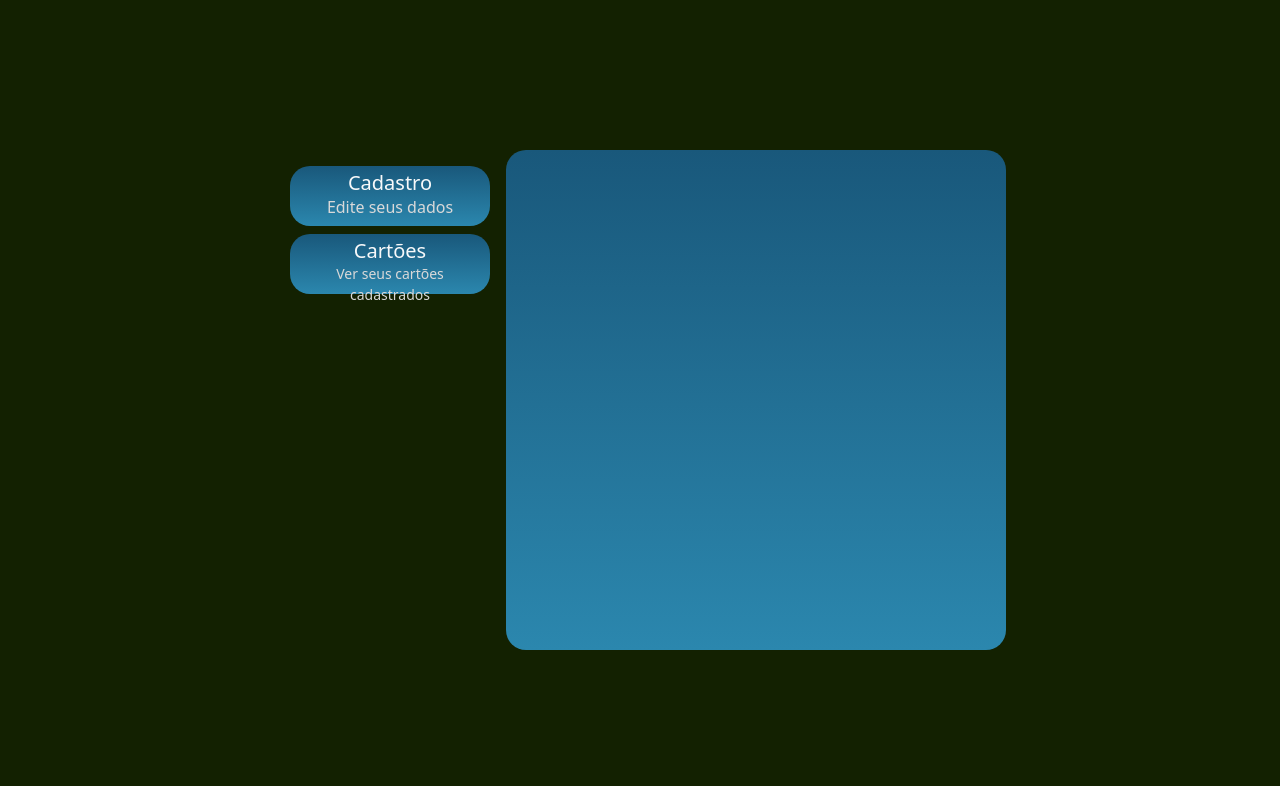
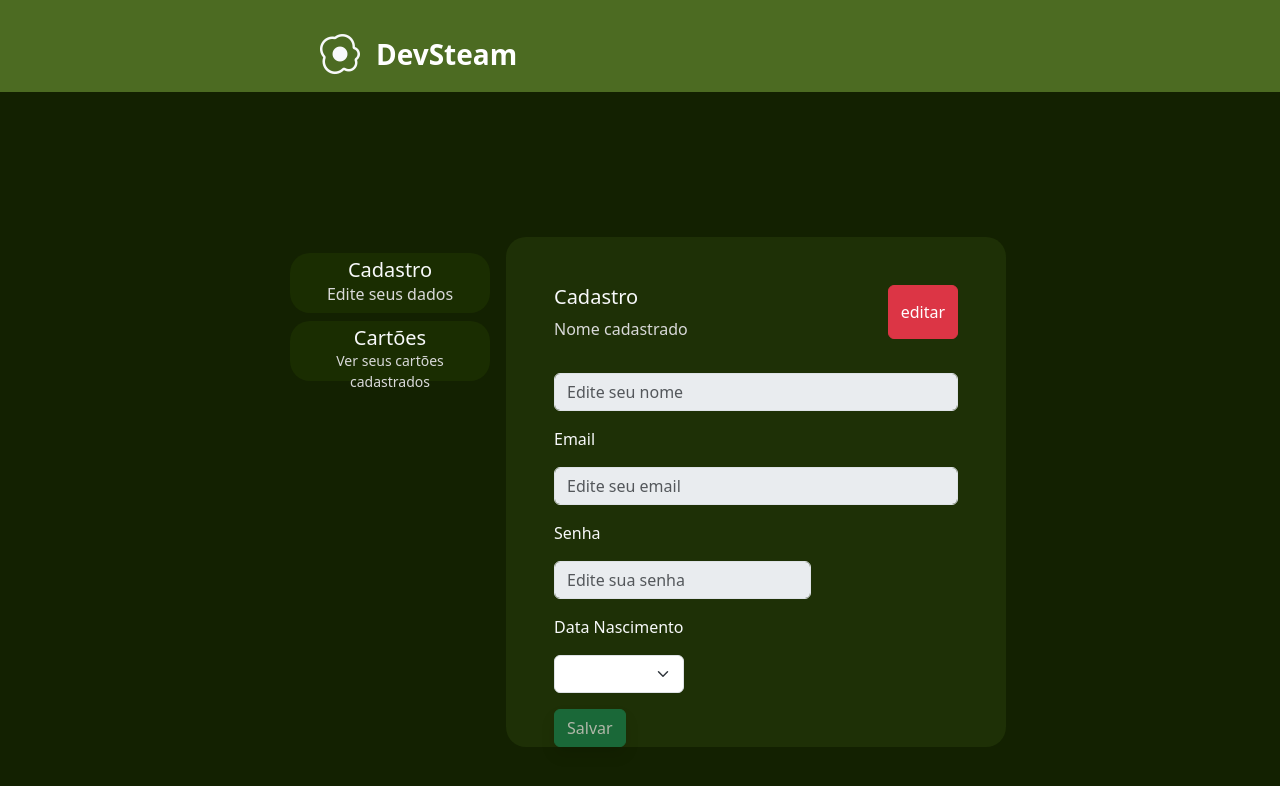
Before and after one commit to BiaS1lva6/devSteam-2025-main, a React app: page /perfil in a window 1280 px wide. Shown: the top 786 px of the page. Built offline with nearby package versions, Linux system fonts and the light colour scheme; the HTML template or start-up script is replaced by a standard one.

Commit message:
Terminando a pagina de cadastro

```diff
--- a/src/App.css
+++ b/src/App.css
@@ -81,24 +81,24 @@ background-color: #479116;
 }
 
 
-.perfil {
-  height: 500px;
+.cadastro{
+  height: 510px;
   width: 500px;
 border-radius: 20px;
   transition: transform 0.2s;
-  background: linear-gradient(to bottom, #19587b, #2b87ae);
+  background:#4163173c;
 }
 .edicao{
   height: 60px;
   width: 200px;
   border-radius: 20px;
-  border: none;
+  border: #467111;
 
 
 
 
   transition: transform 0.2s;
-  background: linear-gradient(to bottom, #19587b, #2b87ae);
+  background: #46780525;
 }
 .textEdicao
 {
@@ -124,11 +124,10 @@ border-radius: 20px;
   background-color: #4C6B22;
 }
 
-.Cartões{
+.cartoes{
   height: 500px;
   width: 500px;
 border-radius: 20px;
   transition: transform 0.2s;
-  background: linear-gradient(to bottom, #19587b, #2b87ae);
-
+  background:#4163173c;
 }
--- a/src/components/HeaderLogin.jsx
+++ b/src/components/HeaderLogin.jsx
@@ -1,18 +1,23 @@
-import React from 'react'
+import React from "react";
+import { useNavigate } from "react-router";
 
 const HeaderLogin = () => {
+  const navigate = useNavigate();
   return (
     <header className="custom-header pt-4 w-100 navbar navbar-dark justify-content-around align-items-center">
-    <div id="info" className="d-flex gap-5 w-50 justify-content-between">
-      <div id="logo" role="button" className="d-flex align-items-center me-5">
-        <i className="bi bi-egg-fried fs-1 text-light me-3"></i>
-        <span className="navbar-brand fw-bold fs-3">DevSteam</span>
+      <div id="info" className="d-flex gap-5 w-50 justify-content-between">
+        <div
+          id="logo"
+          role="button"
+          className="d-flex align-items-center me-5"
+          onClick={() => navigate("/")}
+        >
+          <i className="bi bi-egg-fried fs-1 text-light me-3"></i>
+          <span className="navbar-brand fw-bold fs-3">DevSteam</span>
+        </div>
       </div>
+    </header>
+  );
+};
 
-    </div>
-
-  </header>
-  )
-}
-
-export default HeaderLogin
+export default HeaderLogin;
--- a/src/pages/Cartoes.jsx
+++ b/src/pages/Cartoes.jsx
@@ -1,22 +1,81 @@
-import React from 'react'
+
+import { Link } from "react-router";
+import HeaderLogin from "../components/HeaderLogin";
+import React, { useEffect, useState } from "react";
+import Perfil from "./Perfil";
+
+const Cartoes = () => {
+  const [usuario, setUsuario] = useState([]);
+  const [nomeEditado, setNomeEditado] = useState("");
+  const [emailEditado, setEmailEditado] = useState("");
+  const [senhaEditada, setSenhaEditada] = useState("");
+  const [dataEditada, setDataEditada] = useState("");
+  const [editar, setEditar] = useState("disabled");
+
+  useEffect(() => {
+    editar === "" && document.getElementById("nome").focus();
+  }, [editar]);
+
+  const disableInput = () => {
+    editar === "disabled" ? setEditar("") : setEditar("disabled");
+  };
+
+  useEffect(() => {
+    const salvaUsuario = localStorage.getItem("devlogin");
+    if (salvaUsuario) {
+      const user = JSON.parse(salvaUsuario);
+      setUsuario(user);
+      setNomeEditado(user.nome); // define valor inicial
+      setEmailEditado(user.email); // define valor inicial
+      setSenhaEditada(user.senha); // define valor inicial
+      setDataEditada(user.data); // define valor inicial
+    }
+  }, []);
+
+  const handleSave = () => {
+    const usuarioAtualizado = {
+      ...usuario,
+      nome: nomeEditado,
+      email: emailEditado,
+      senha: senhaEditada,
+      data: dataEditada,
+    };
+
+    setUsuario(usuarioAtualizado);
+    localStorage.setItem("devlogin", JSON.stringify(usuarioAtualizado));
+    setEditar("disabled");
+    alert("🎲Dados salvos com sucesso!😁");
+  };
 
 
-const Cartoes = () => {
   return (
+    <>
+      <HeaderLogin />
       <div
-
-   className='Cartões d-flex justify-content-center align-items-center'
-
+        className="d-flex justify-content-center align-items-center"
+        style={{ height: "100dvh" }}
       >
         <div className="d-flex">
-
           <div className="d-flex flex-column gap-2 m-3">
-
+            <Link to={"/Perfil"} className="text-light text-decoration-none">
+              <button className="edicao">
+                <h5 className="m-0 text-light mt-1">Cadastro</h5>
+                <p className="textEdicao">Edite seus dados</p>
+              </button>
+            </Link>
+            <button className="edicao">
+              <h5 className="m-0 text-light mt-1">Cartões</h5>
+              <p className="textEditar">Ver seus cartões cadastrados</p>
+            </button>
+          </div>
+          <div className="cartoes">
       </div>
       </div>
       </div>
 
+
+    </>
   );
 };
 
-export default Cartoes
+export default Cartoes;
--- a/src/pages/Perfil.jsx
+++ b/src/pages/Perfil.jsx
@@ -1,47 +1,154 @@
-import React from "react";
-
 import Cartoes from "./Cartoes";
-import { Link } from "react-router-dom";
-
-
-
-
-
+import React, { useEffect, useState } from "react";
+import { Link } from "react-router";
+import HeaderLogin from "../components/HeaderLogin";
 
 const Perfil = () => {
+  const [usuario, setUsuario] = useState([]);
+  const [nomeEditado, setNomeEditado] = useState("");
+  const [emailEditado, setEmailEditado] = useState("");
+  const [senhaEditada, setSenhaEditada] = useState("");
+  const [dataEditada, setDataEditada] = useState("");
+  const [editar, setEditar] = useState("disabled");
+
+  useEffect(() => {
+    editar === "" && document.getElementById("nome").focus();
+  }, [editar]);
+
+  const disableInput = () => {
+    editar === "disabled" ? setEditar("") : setEditar("disabled");
+  };
+
+  useEffect(() => {
+    const salvaUsuario = localStorage.getItem("devlogin");
+    if (salvaUsuario) {
+      const user = JSON.parse(salvaUsuario);
+      setUsuario(user);
+      setNomeEditado(user.nome); // define valor inicial
+      setEmailEditado(user.email); // define valor inicial
+      setSenhaEditada(user.senha); // define valor inicial
+      setDataEditada(user.data); // define valor inicial
+    }
+  }, []);
+
+  const handleSave = () => {
+    const usuarioAtualizado = {
+      ...usuario,
+      nome: nomeEditado,
+      email: emailEditado,
+      senha: senhaEditada,
+      data: dataEditada,
+    };
+
+    setUsuario(usuarioAtualizado);
+    localStorage.setItem("devlogin", JSON.stringify(usuarioAtualizado));
+    setEditar("disabled");
+    alert("🎲Dados salvos com sucesso!😁");
+  };
+
   return (
-    <div
-      className="d-flex justify-content-center align-items-center"
-      style={{ height: "100dvh" }}
+    <>
+      <HeaderLogin />
 
-    >
+      <div
+        className="d-flex justify-content-center align-items-center"
+        style={{ height: "100dvh" }}
+      >
+        <div className="d-flex">
+          <div className="d-flex flex-column gap-2 m-3">
+            <button className="edicao">
+              <h5 className="m-0 text-light mt-1">Cadastro</h5>
+              <p className="textEdicao">Edite seus dados</p>
+            </button>
 
-      <div className="d-flex">
+            <Link to={"/cartoes"} className="text-light text-decoration-none">
+              <button className="edicao">
+                <h5 className="m-0 text-light mt-1">Cartões</h5>
+                <p className="textEditar">Ver seus cartões cadastrados</p>
+              </button>
+            </Link>
+          </div>
+          <div className="cadastro d-flex flex-column align-items-start p-5 gap-3">
+            <div className="d-flex justify-content-between w-100">
+              <div>
+                <h5 className="text-light">Cadastro</h5>
+                <p className="textEdicao">Nome cadastrado</p>
+              </div>
+              <button
+                className="btn btn-danger h-75"
+                onClick={() => disableInput()}
+              >
+                editar
+              </button>
+            </div>
 
-        <div className="d-flex flex-column gap-2 m-3">
+            <input
+              id="nome"
+              type="text"
+              placeholder="Edite seu nome"
+              className={`form-control w-100 ${editar}`}
+              disabled={editar}
+              value={nomeEditado}
+              onChange={(e) => setNomeEditado(e.target.value)}
+            />
+             <p className="text-light m-0">Email</p>
+                <input
+              id="email"
+              type="text"
+              placeholder="Edite seu email"
+              className={`form-control w-100 ${editar}`}
+              disabled={editar}
+              value={emailEditado}
+              onChange={(e) => setEmailEditado(e.target.value)}
+            />
+             <div class="col-auto">
+             <p className="text-light">Senha</p>
+              <input
+              class="form-control"
+              id="senha"
+              type="password"
+              placeholder="Edite sua senha"
+              className={`form-control w-100 aria-describedby="passwordHelpInline col-auto col-form-label" ${editar}`}
+              disabled={editar}
+              value={senhaEditada}
+              onChange={(e) => setSenhaEditada(e.target.value)}
 
-         <button  className="edicao"  ><h5 className="m-0 text-light mt-1">
+            />
 
-        Cadastro</h5><p className="textEdicao">Edite seus dados</p>
+</div>
 
+<div  >
 
-         </button>
+        <p className="text-light">Data Nascimento</p>
+        <select class="form-select" aria-label="Default select example">
+              <input
 
+              id="data"
+              type="number"
+              placeholder="Mês"
 
+              disabled={editar}
+              value={dataEditada}
+              onChange={(e) => setDataEditada(e.target.value)}
 
-         <button className="edicao"><h5 className="m-0 text-light mt-1">
-          <Link to={"/cartoes"} className="text-light text-decoration-none">
-            Cartões
-          </Link>
-          </h5><p className="textEditar">Ver seus cartões cadastrados</p></button>
+            />
+
+  <option date></option>
+
+</select>
+</div>
+            <button
+              className="btn btn-success shadow "
+              disabled={editar}
+              onClick={() => handleSave()}
+            >
+              Salvar
+            </button>
+          </div>
         </div>
-        <div className="perfil "></div>
       </div>
-    </div>
-
-
+    </>
   );
-
 };
 
 export default Perfil;
```
Also changed, not shown: package.json (+3 -4 lines), src/pages/Cadastrar.jsx (deleted, +0 -9 lines), 1 other file (tests, documents, lock files or other folders). Lines whose indentation alone changed are shown as unchanged.
